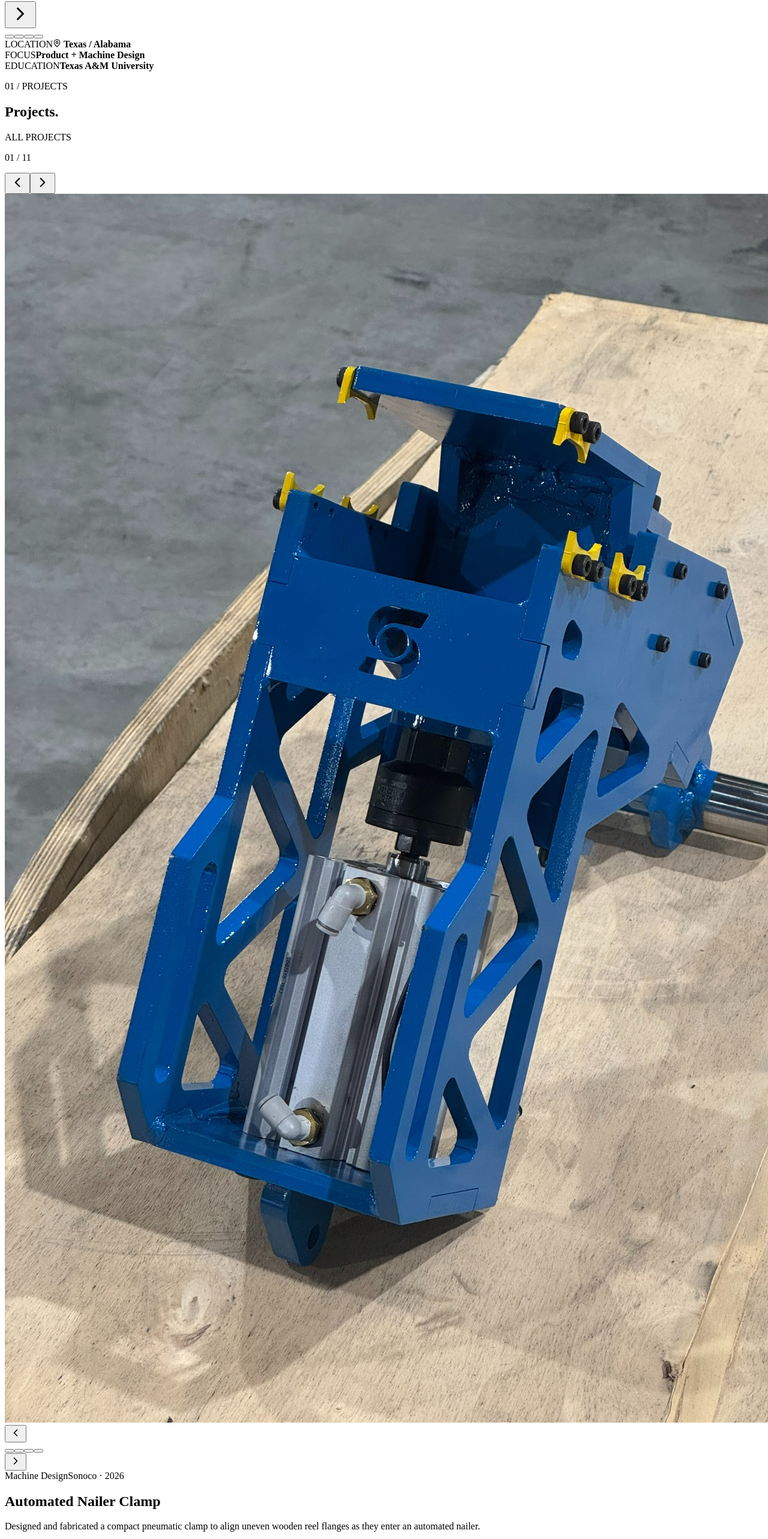
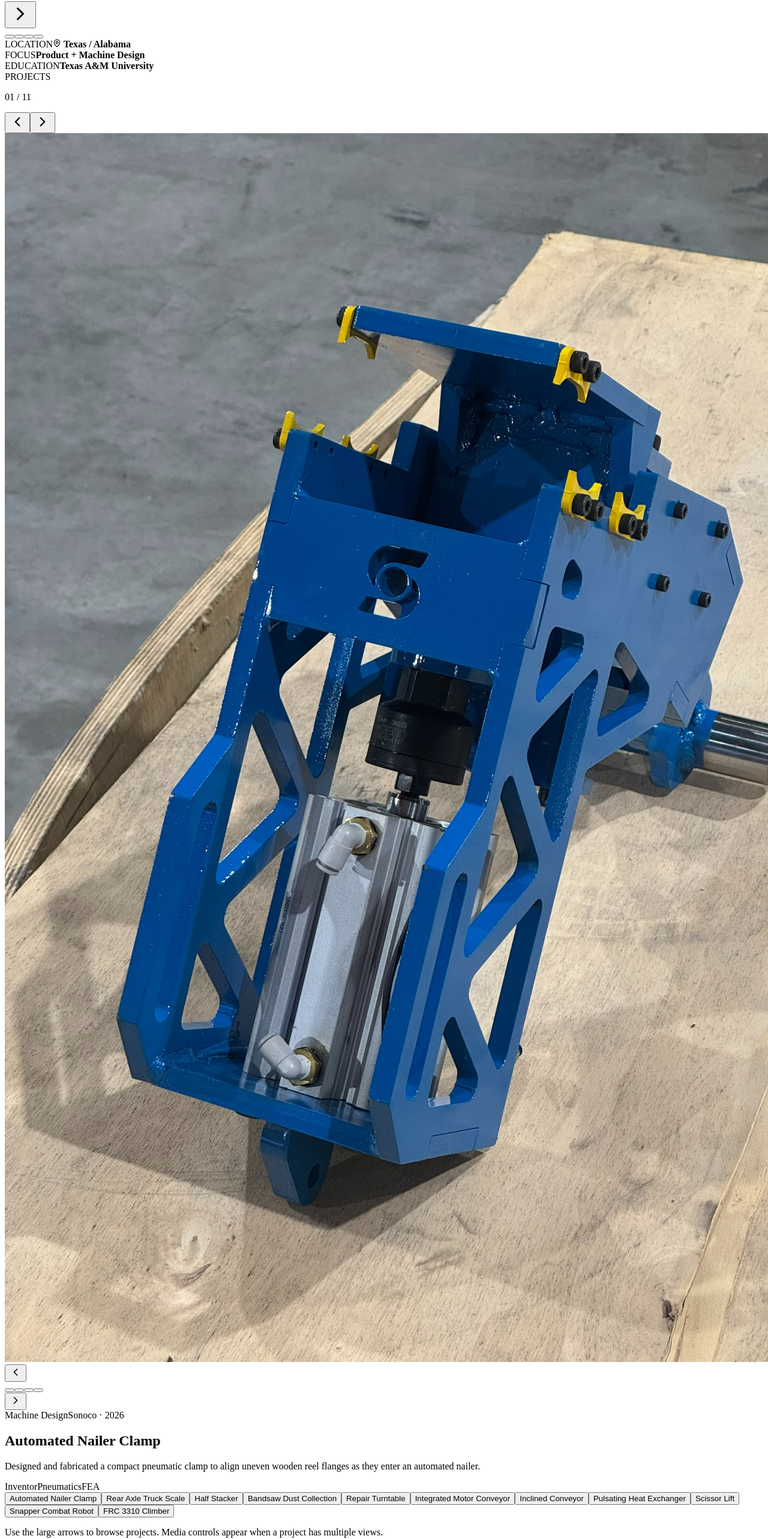
Before and after one commit to Etdeen519/Elijah-Deen-Portfolio, a Next.js app: page / in a window 1280 px wide. Shown: the part 4910-7475 px from the top of the page at 60% size. Built offline with nearby package versions, Linux system fonts and the light colour scheme.

Commit message:
carousel changes

```diff
--- a/app/globals.css
+++ b/app/globals.css
@@ -140,7 +140,7 @@ h1 em,footer h2 em{font-family:Georgia,serif;font-weight:400;color:var(--maroon-
 .project-feature-copy{min-width:0;display:flex;flex-direction:column;justify-content:center;padding:clamp(24px,3vw,42px);overflow-y:auto}
 .project-feature-copy h2{font-size:clamp(2.1rem,3vw,3.6rem);line-height:1.02;letter-spacing:-.055em;margin:12px 0 20px}
 .project-feature-copy>p{font-size:1rem;line-height:1.55;color:var(--muted);max-width:550px;margin-bottom:26px}
-.project-rail{max-width:1120px;margin:18px auto 0;display:flex;gap:6px}.project-rail button{flex:1;padding:8px 0;border:0;background:none;cursor:pointer}.project-rail button span{display:block;height:4px;background:var(--line);transition:background .2s,height .2s}.project-rail button.active span{height:6px;background:var(--maroon-soft)}.project-rail button:hover span{background:var(--maroon-bright)}
+.project-rail{max-width:1120px;margin:18px auto 0;display:flex;gap:6px}.project-rail button{flex:1;padding:8px 0;border:0;background:none;cursor:pointer}.project-rail button .project-tab-line{display:block;height:4px;background:var(--line);transition:background .2s,height .2s}.project-rail button.active .project-tab-line{height:6px;background:var(--maroon-soft)}.project-rail button:hover .project-tab-line{background:var(--maroon-bright)}
 .project-rail-hint{max-width:1120px;margin:8px auto 0;color:var(--muted);font-size:.76rem}
 .project-carousel-section button:focus-visible{outline:2px solid var(--maroon-soft);outline-offset:3px}
 
@@ -227,3 +227,22 @@ footer .section-index{color:#e2b9bf}footer h2{font-size:clamp(3.2rem,7vw,8rem);m
   .home-projects .project-rail{margin-top:9px}
 }
 @media(max-width:640px){.hero h1{font-size:clamp(2.75rem,11.5vw,5rem)}}
+
+/* Title the section in the carousel controls, leaving more height for media. */
+.home-projects .project-carousel-kicker{display:block}
+.home-projects .project-carousel-heading{align-items:center}
+.home-projects .project-carousel-heading p{margin-top:5px}
+@media(min-width:901px){
+  .home-projects{padding-top:clamp(14px,2.5vh,28px)}
+  .home-projects .project-carousel-section{padding-top:0;padding-bottom:16px}
+  .home-projects .project-feature{height:clamp(450px,calc(100svh - 230px),760px)}
+}
+.project-rail button{position:relative;z-index:1}
+.project-rail button:hover,.project-rail button:focus-visible{z-index:3}
+.project-rail button .project-tab-label{position:absolute;bottom:100%;left:50%;width:max-content;max-width:min(260px,80vw);height:auto;display:block;padding:9px 12px;border:1px solid var(--line);background:var(--paper);color:var(--ink);font:700 .75rem/1.25 "Courier New",monospace;white-space:normal;text-align:center;box-shadow:0 10px 26px rgba(0,0,0,.24);opacity:0;transform:translate(-50%,5px);transition:opacity .2s ease,transform .2s ease;pointer-events:none}
+.project-rail button:hover .project-tab-label,.project-rail button:focus-visible .project-tab-label{opacity:1;transform:translate(-50%,-8px)}
+.project-rail button:first-child .project-tab-label{left:0;transform:translate(0,5px)}
+.project-rail button:first-child:hover .project-tab-label,.project-rail button:first-child:focus-visible .project-tab-label{transform:translate(0,-8px)}
+.project-rail button:last-child .project-tab-label{left:auto;right:0;transform:translate(0,5px)}
+.project-rail button:last-child:hover .project-tab-label,.project-rail button:last-child:focus-visible .project-tab-label{transform:translate(0,-8px)}
+@media(max-width:900px){.home-projects{padding-top:22px}.home-projects .project-carousel-section{padding-top:0}}
--- a/app/page.tsx
+++ b/app/page.tsx
@@ -47,7 +47,6 @@ export default function Home() {
     </section>
 
     <section className="home-projects" id="work">
-      <div className="home-projects-heading"><p className="section-index">01 / PROJECTS</p><h2>Projects.</h2></div>
       <ProjectCarousel projects={projects}/>
     </section>
 
--- a/app/projects/project-carousel.tsx
+++ b/app/projects/project-carousel.tsx
@@ -35,7 +35,7 @@ export default function ProjectCarousel({ projects }: { projects: Project[] }) {
 
   return <section className="project-carousel-section" id="project-carousel" aria-label="Browse all projects">
     <div className="project-carousel-heading">
-      <div><span className="project-carousel-kicker">ALL PROJECTS</span><p>{String(projectIndex + 1).padStart(2, "0")} <span>/ {String(projects.length).padStart(2, "0")}</span></p></div>
+      <div><span className="project-carousel-kicker">PROJECTS</span><p>{String(projectIndex + 1).padStart(2, "0")} <span>/ {String(projects.length).padStart(2, "0")}</span></p></div>
       <div className="project-switcher" aria-label="Project controls">
         <button type="button" onClick={() => changeProject(-1)} aria-label="Previous project"><ChevronLeft size={26}/></button>
         <button type="button" onClick={() => changeProject(1)} aria-label="Next project"><ChevronRight size={26}/></button>
@@ -65,7 +65,7 @@ export default function ProjectCarousel({ projects }: { projects: Project[] }) {
       </div>
     </article>
     <div className="project-rail" aria-label="Choose a project">
-      {projects.map((item, index) => <button type="button" key={item.title} className={index === projectIndex ? "active" : ""} onClick={() => {setProjectIndex(index);setImageIndex(0)}} aria-label={`Show ${item.title}`} aria-current={index === projectIndex ? "true" : undefined}><span/></button>)}
+      {projects.map((item, index) => <button type="button" key={item.title} className={index === projectIndex ? "active" : ""} onClick={() => {setProjectIndex(index);setImageIndex(0)}} aria-label={`Show ${item.title}`} aria-current={index === projectIndex ? "true" : undefined}><span className="project-tab-line"/><span className="project-tab-label" aria-hidden="true">{item.title}</span></button>)}
     </div>
     <p className="project-rail-hint">Use the large arrows to browse projects. Media controls appear when a project has multiple views.</p>
   </section>;
```
